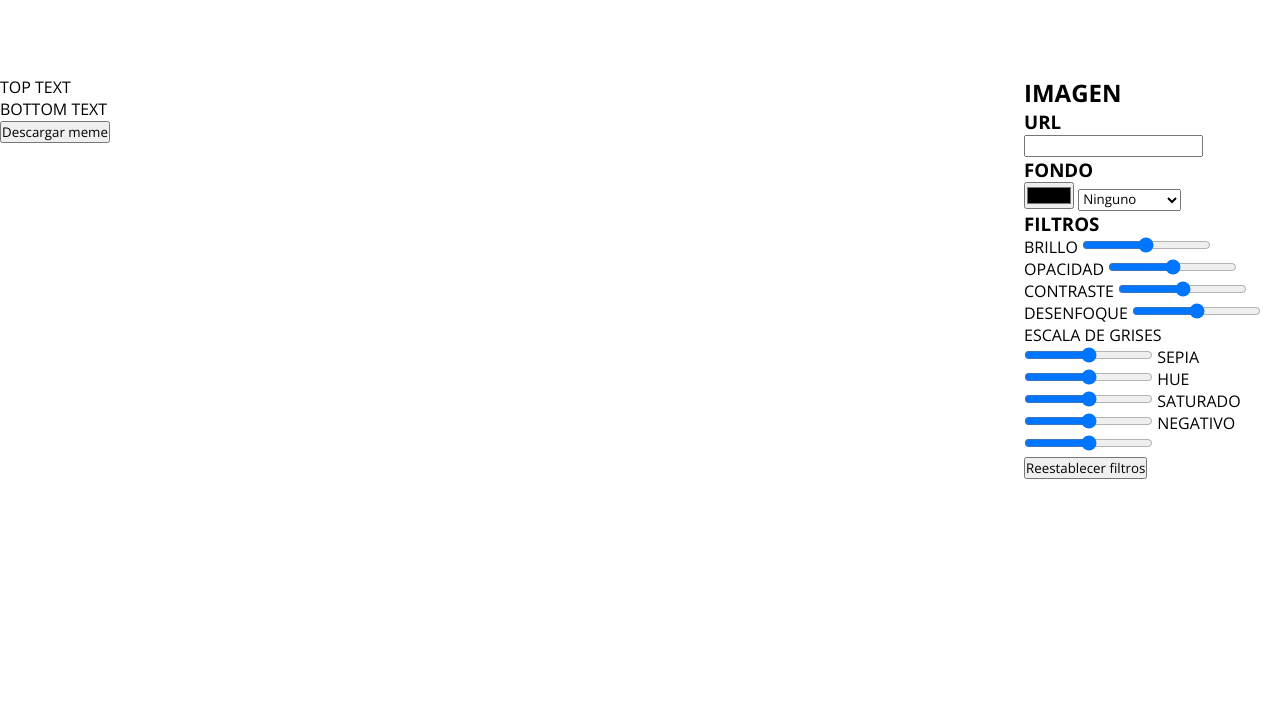
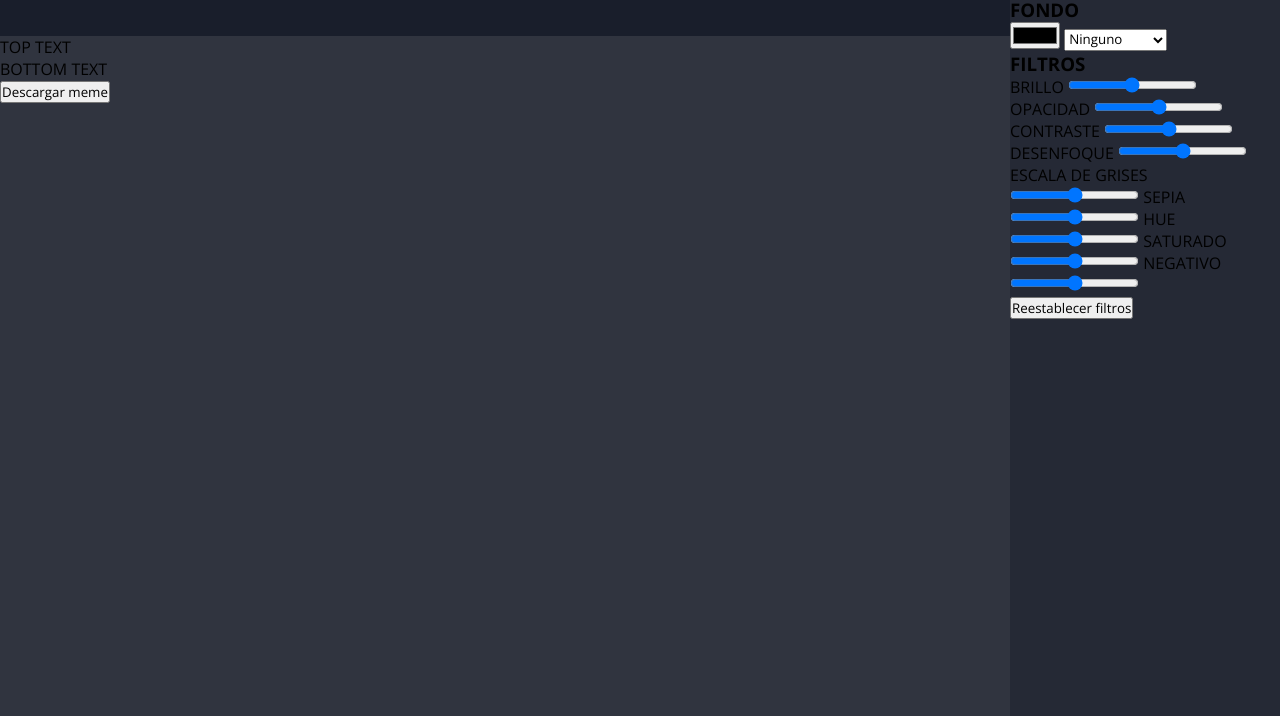
Before and after one commit to mirandatatiana/MemesEditor, a plain HTML site: page editorDeMemes.html in a window 1280 px wide. Shown: the part 84-800 px from the top of the page. Drawn offline with nearby package versions, Linux system fonts and the light colour scheme.

Commit message:
elimino un div innecesario y corrijo tamaños de secciones

```diff
--- a/editorDeMemes.css
+++ b/editorDeMemes.css
@@ -8,25 +8,28 @@
 
 /* Estilos del header */
 .header {
-  height: 20vh;
-}
-
-/* Estilos del contenedor del main y del aside */
-.container {
-  display: flex;
-  height: 80vh;
+  background-color: #191e2b;
+  height: 15vh;
 }
 
 /* Estilos del main */
 .main-content {
-  height: 100%;
-  width: 80%;
+  background-color: #30343f;
+  height: 85vh;
+}
+
+/* Estilos de los dos aside */
+.aside {
+  background-color: #252935;
 }
 
 /* Estilos del aside de imagen */
-
 .image-editor {
-  width: 20%;
+  height: 100vh;
+  position: fixed;
+  right: 0;
+  top: 0;
+  width: 270px;
 }
 
 /* Estilos del aside de texto */
--- a/editorDeMemes.html
+++ b/editorDeMemes.html
@@ -23,7 +23,6 @@
     </header>
     <!-- Termina el header -->
     <!-- Empieza la caja del meme -->
-    <div class="container">
     <main class="main-content">
         <div class="meme-container">
             <p class="meme-top-text meme-text">TOP TEXT</p>
@@ -143,7 +142,6 @@
         </div>
     </aside>
     <!-- Termina el aside de texto -->
-    </div>
 <script src="/editorDeMemes.js"></script>
 </body>
 </html>
```
Lines whose indentation alone changed are shown as unchanged.
